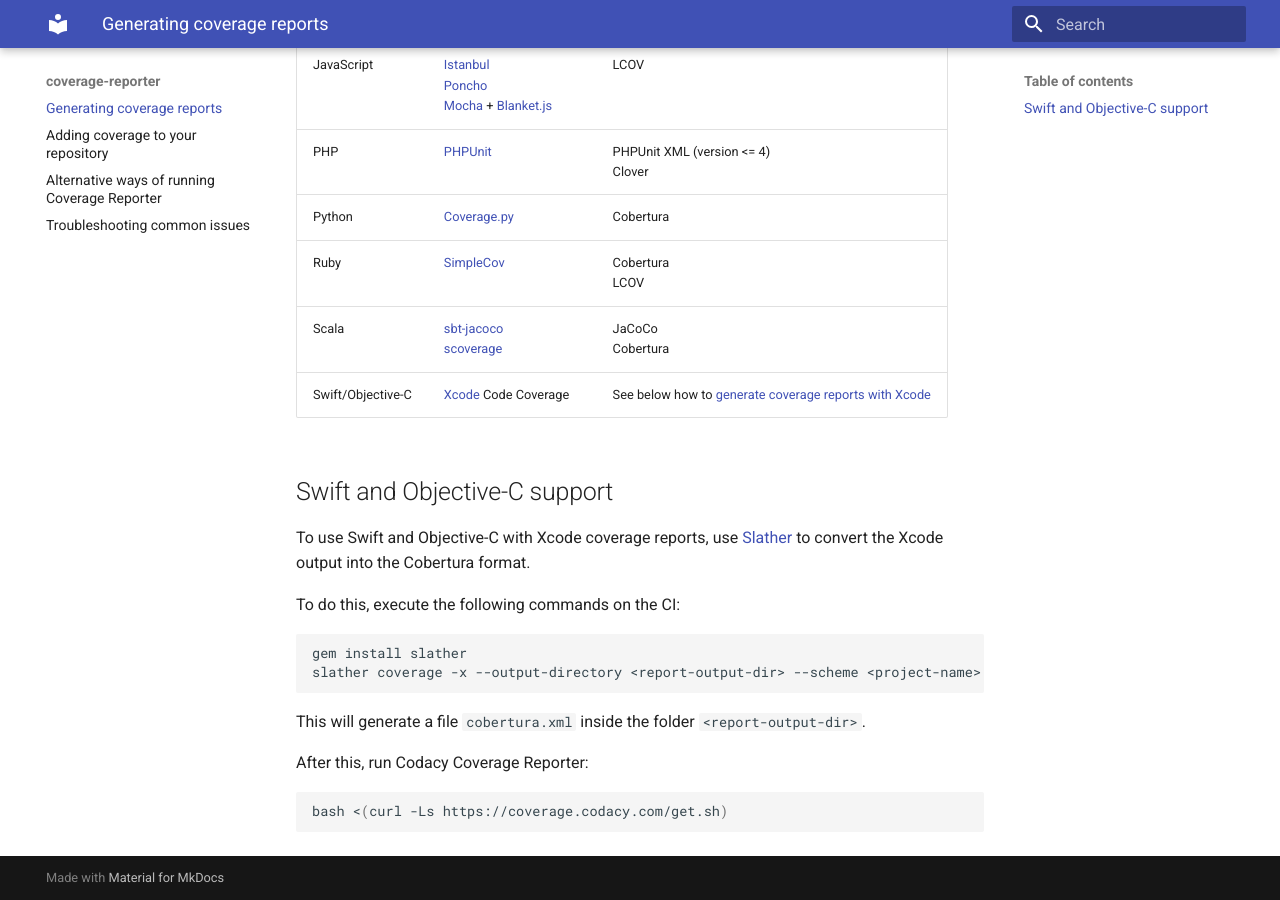
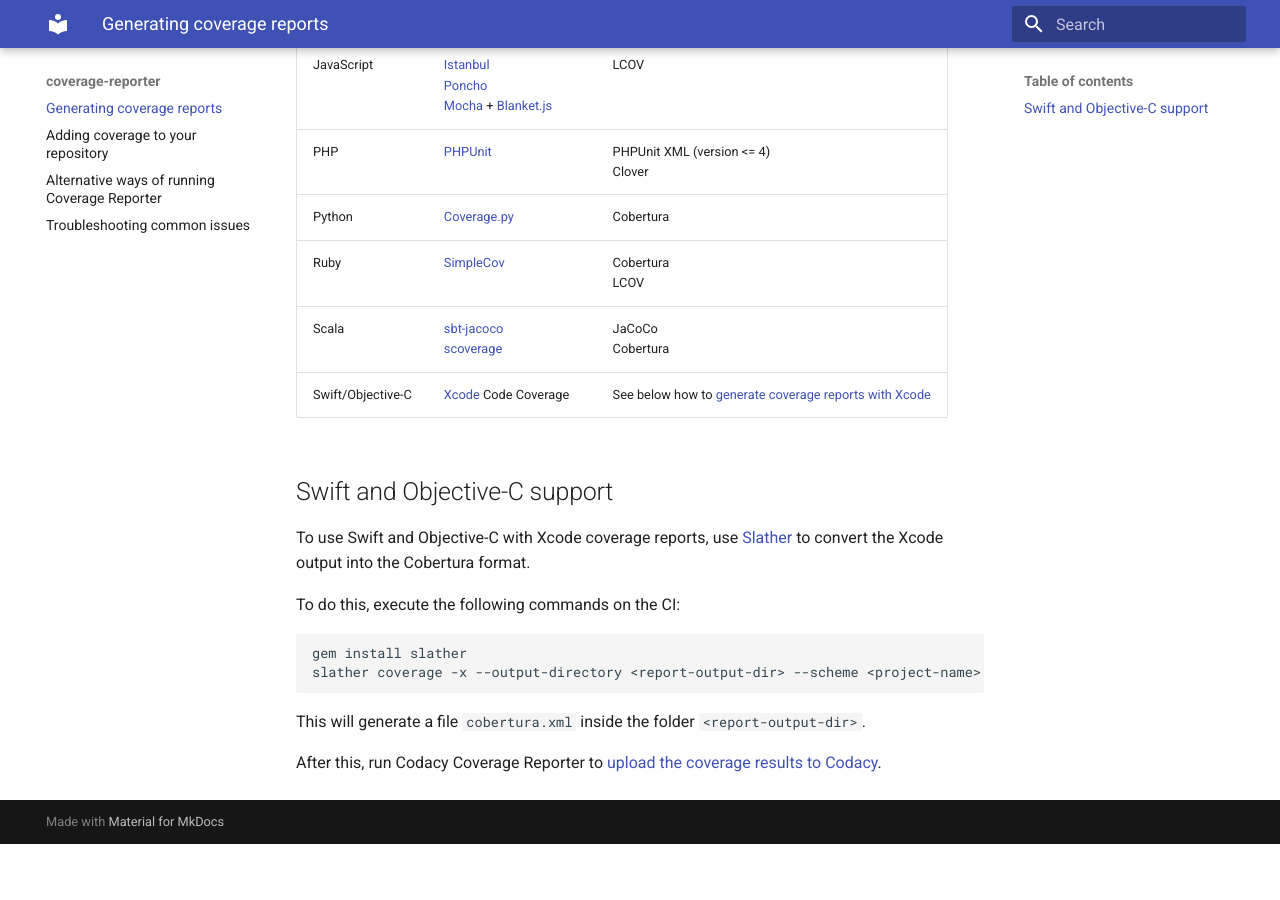
Before and after one commit to codacy/codacy-coverage-reporter, an MkDocs documentation site: the page built from docs/generating-coverage-reports.md, in a window 1280 px wide and 900 px high, scrolled down 526 px. Built offline with MkDocs 1.6.1 and Material for MkDocs 9.7.7, drawn with Linux system fonts in a browser that asks for light colours; after the commit the page ends 1370 px from its top, so only the background shows below that.

Commit message:
doc: Direct users to instructions on how to upload coverage results (#253)
The command provided was incomplete because it missed the "report"
instruction. It is better to direct users to the main instructions on
how to run codacy-coverage-reporter instead.

````diff
--- a/docs/generating-coverage-reports.md
+++ b/docs/generating-coverage-reports.md
@@ -28,8 +28,4 @@
 
 This will generate a file `cobertura.xml` inside the folder `<report-output-dir>`.
 
-After this, run Codacy Coverage Reporter:
-
-```bash
-bash <(curl -Ls https://coverage.codacy.com/get.sh)
-```
+After this, run Codacy Coverage Reporter to [upload the coverage results to Codacy](adding-coverage-to-your-repository.md).
````
